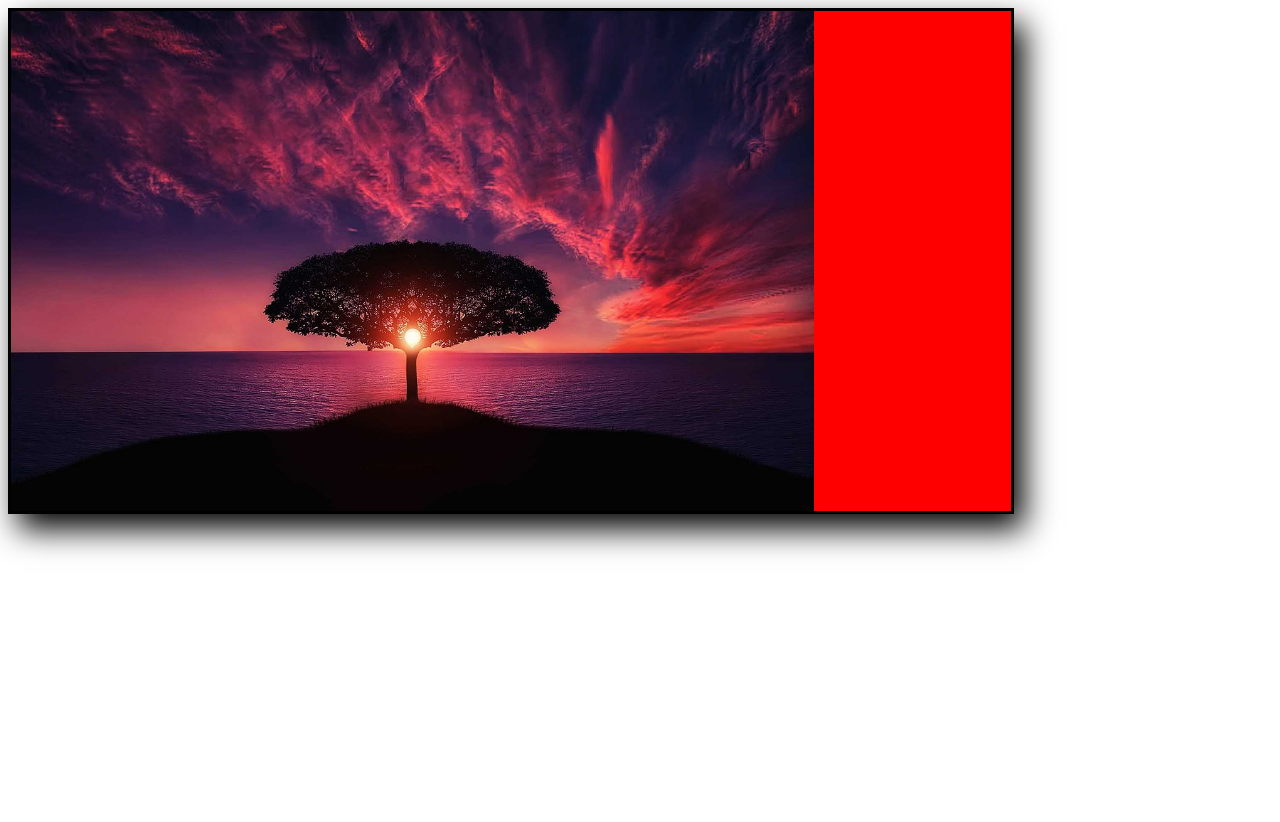
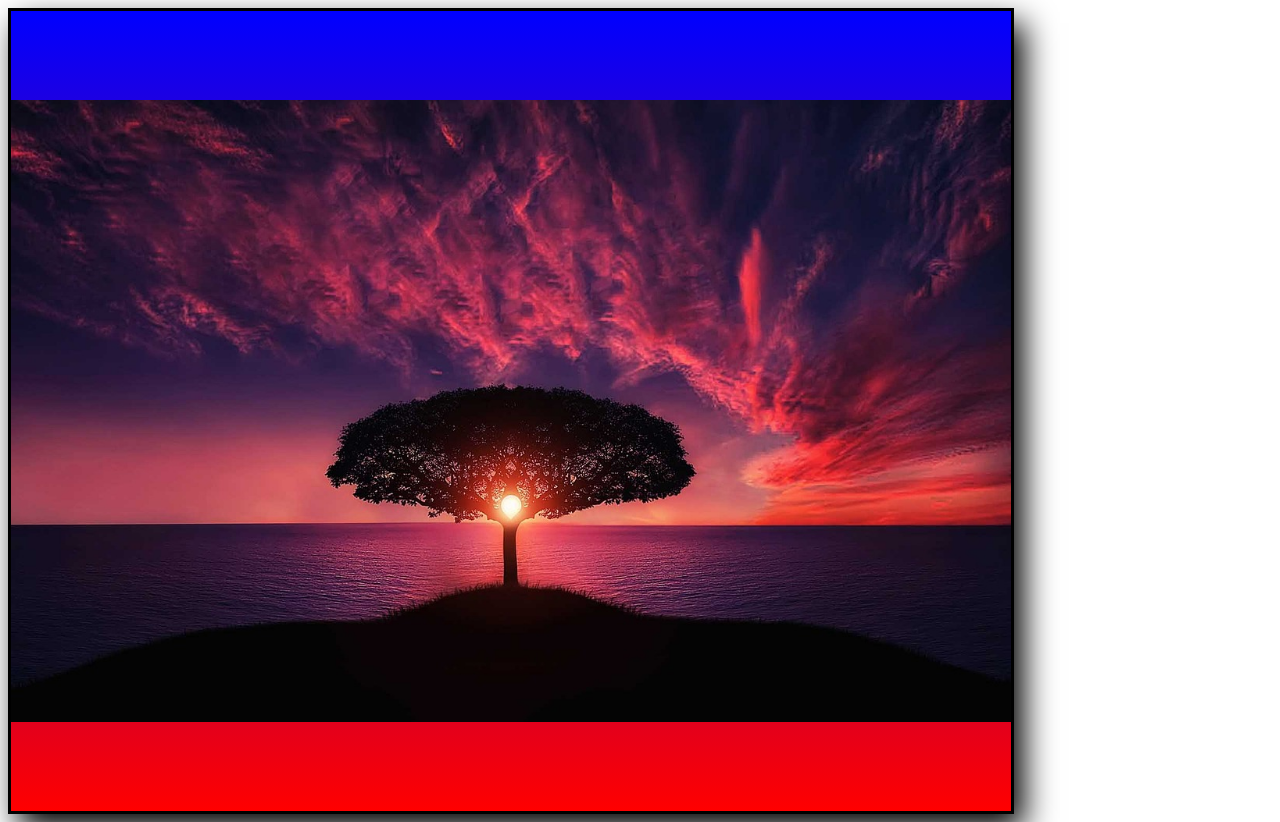
Before and after one commit to Alanimustafa/test-display-position, a plain HTML site: page htmls/object-fit.html in a window 1280 px wide. Before the commit the page ends 800 px from the top, so only its background shows below. Drawn offline with Linux system fonts and the light colour scheme.

Commit message:
Final update the object fit

```diff
--- a/Styles/object-fit.css
+++ b/Styles/object-fit.css
@@ -1,13 +1,13 @@
 .objectFit {
-  display: flex;
   width:1000px;
-  height: 500px;
+  height: 800px;
   border: solid black;
   box-shadow: 10px 15px 30px black;
-  background-color: red;
+  background: linear-gradient(blue, red);
 }
 
 .objectImage {
-  display: inline-flex;
-  object-fit: cover;
+  width: 1000px;
+  height: 800px;
+  object-fit:scale-down;
 }
--- a/htmls/object-fit.html
+++ b/htmls/object-fit.html
@@ -1,14 +1,14 @@
 <!DOCTYPE html>
 <html lang="en">
 <head>
-  <meta charset="UTF-8">
-  <meta name="viewport" content="width=device-width, initial-scale=1.0">
   <link rel="stylesheet" href="../Styles/object-fit.css">
   <title>Object Fit</title>
 </head>
 <body>
   <div class="objectFit">
-    <img src="../images/image01.jpg" alt="image" class="objectImage">
+    <img src="../images/image01.jpg" alt="background" class="objectImage">
   </div>
+
+
 </body>
 </html>
```
